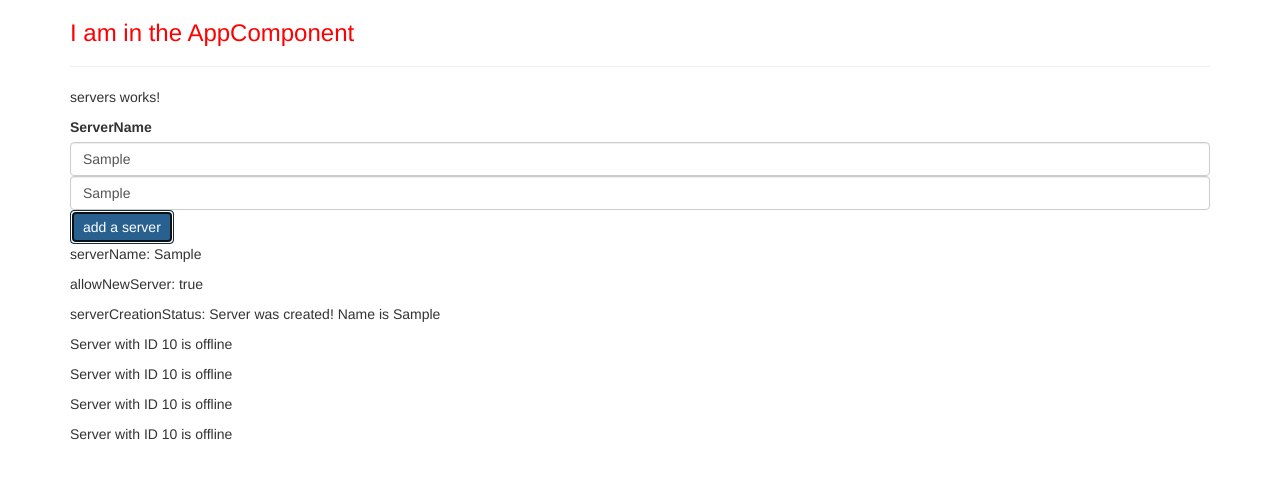
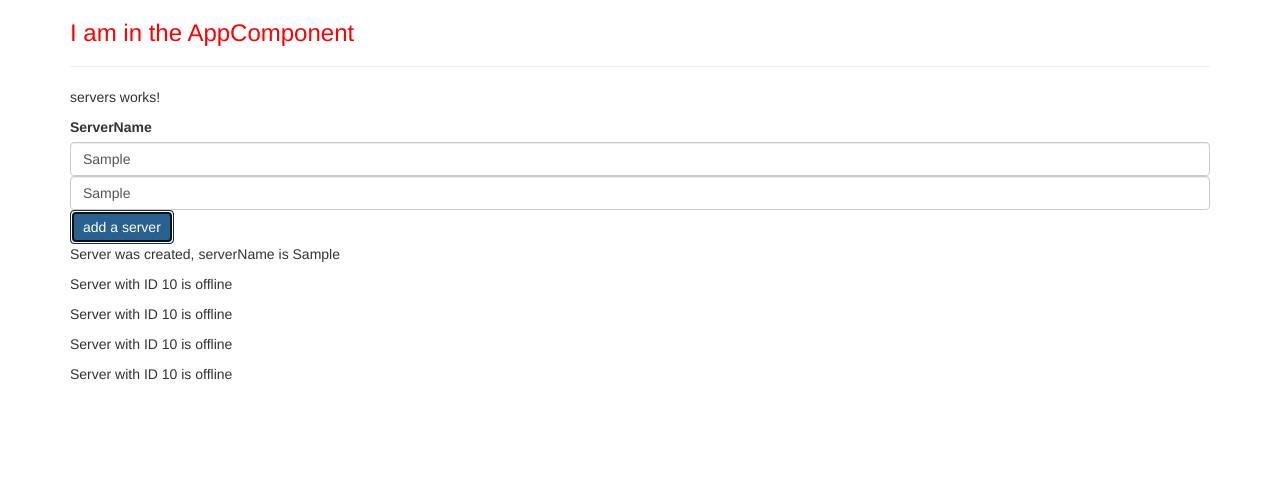
Before and after one commit to woon17/my-first-app, an Angular app: page / in a window 1280 px wide. Both pictures are taken after typing "Sample" into the empty fields and a click on the button "add a server". Shown: the top 478 px of the page. Built offline with nearby package versions, Linux system fonts and the light colour scheme.

Commit message:
structrual Directives:  *ngIf

```diff
--- a/src/app/servers/servers.component.html
+++ b/src/app/servers/servers.component.html
@@ -8,9 +8,13 @@
 <input class="form-control" [(ngModel)]="serverName">
 <button class="btn btn-primary " [disabled]="!allowNewServer " (click)="onCreateServer() ">add a server
 </button>
-<p>serverName: {{serverName}}</p>
+<!-- <p>serverName: {{serverName}}</p>
 <p>allowNewServer: {{allowNewServer}}</p>
-<p>serverCreationStatus: {{serverCreationStatus}}</p>
+<p>serverCreationStatus: {{serverCreationStatus}}</p> -->
 <!-- <p [innerText]="allowNewServer "></p> -->
+<!-- <p>Server was created, serverName is {{serverName}} </p> -->
+<!-- *ngIf is a structural directive, and the asterisk () is
+  an important part of the syntax used to apply structural directives in templates -->
+<p *ngIf="serverCreated">Server was created, serverName is {{serverName}} </p>
 <app-server></app-server>
 <app-server></app-server>
--- a/src/app/servers/servers.component.ts
+++ b/src/app/servers/servers.component.ts
@@ -14,13 +14,16 @@ export class ServersComponent {
   allowNewServer = false;
   serverCreationStatus = "No server was created!";
   serverName = 'testServer';
+  serverCreated = false;
   constructor() {
     setTimeout(() => { this.allowNewServer = true }, 2000)
   }
   onCreateServer() {
     this.serverCreationStatus = 'Server was created! Name is ' + this.serverName;
+    this.serverCreated = true;
   }
   onUpdateSeverName(event: Event) {
     this.serverName = (<HTMLInputElement>event.target).value;
+    // this.serverCreated = false;
   }
 }
```
